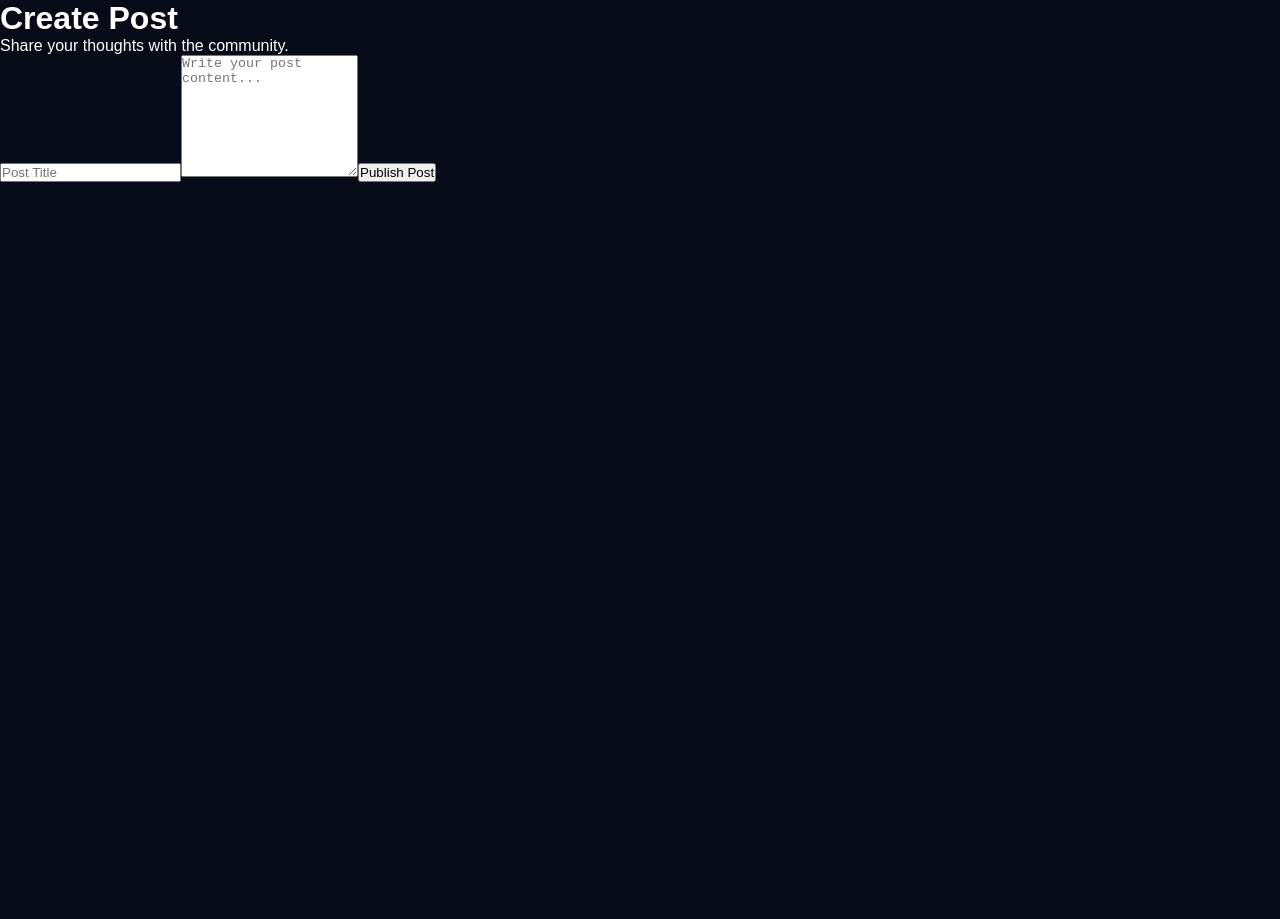
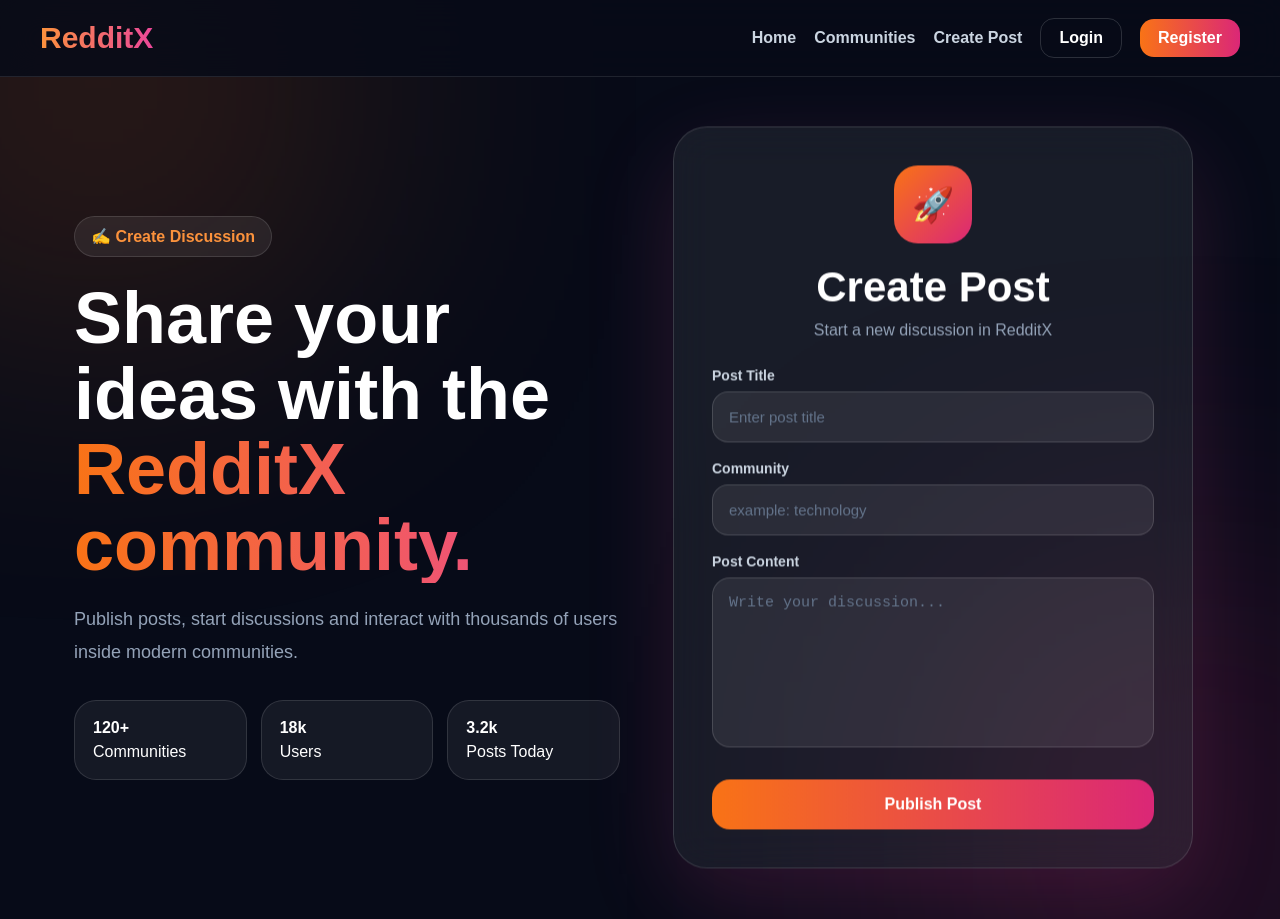
Before and after one commit to Kesarkarale/reddit-clone, a Next.js app: page /create-post in a window 1280 px wide. Before the commit the page ends 800 px from the top, so only its background shows below. Built offline with nearby package versions, Linux system fonts and the light colour scheme.

Commit message:
Implement Create Post functionality with validation

```diff
--- a/app/create-post/page.js
+++ b/app/create-post/page.js
@@ -1,36 +1,357 @@
+"use client";
+
+import { useState } from "react";
+import Navbar from "../../components/Navbar";
+
 export default function CreatePost() {
+  const [title, setTitle] = useState("");
+  const [community, setCommunity] = useState("");
+  const [content, setContent] = useState("");
+  const [message, setMessage] = useState("");
+
+  function handlePost(e) {
+    e.preventDefault();
+
+    if (!title || !community || !content) {
+      setMessage("Please fill all fields.");
+      return;
+    }
+
+    const posts =
+      JSON.parse(localStorage.getItem("redditxPosts")) || [];
+
+    const newPost = {
+      id: Date.now(),
+      title,
+      community,
+      content,
+    };
+
+    posts.unshift(newPost);
+
+    localStorage.setItem(
+      "redditxPosts",
+      JSON.stringify(posts)
+    );
+
+    setMessage("Post published successfully!");
+
+    setTitle("");
+    setCommunity("");
+    setContent("");
+  }
+
   return (
-    <main className="min-h-screen bg-[#070b18] text-white flex items-center justify-center px-6">
-      <div className="w-full max-w-3xl rounded-3xl border border-white/10 bg-white/5 p-8 backdrop-blur-2xl">
-        <h1 className="text-4xl font-black bg-gradient-to-r from-orange-400 to-pink-500 bg-clip-text text-transparent">
-          Create Post
+    <main style={page}>
+      <Navbar />
+
+      <style>{`
+        @keyframes floatCard {
+          0% { transform: translateY(0px); }
+          50% { transform: translateY(-8px); }
+          100% { transform: translateY(0px); }
+        }
+
+        @keyframes glowMove {
+          0% { transform: translate(0,0) scale(1); }
+          50% { transform: translate(20px,-15px) scale(1.08); }
+          100% { transform: translate(0,0) scale(1); }
+        }
+
+        .post-input::placeholder {
+          color: #64748b;
+        }
+      `}</style>
+
+      <div style={glowOne}></div>
+      <div style={glowTwo}></div>
+
+      <section style={wrapper}>
+        <div style={leftPanel}>
+          <span style={badge}>✍️ Create Discussion</span>
+
+          <h1 style={heroTitle}>
+            Share your ideas with the
+            <span style={gradientText}> RedditX community.</span>
           </h1>
 
-        <p className="text-slate-400 mt-2 mb-8">
-          Share your thoughts with the community.
+          <p style={heroText}>
+            Publish posts, start discussions and interact with thousands of
+            users inside modern communities.
           </p>
 
-        <form className="space-y-5">
+          <div style={miniGrid}>
+            <div style={miniCard}>
+              <strong>120+</strong>
+              <span>Communities</span>
+            </div>
+
+            <div style={miniCard}>
+              <strong>18k</strong>
+              <span>Users</span>
+            </div>
+
+            <div style={miniCard}>
+              <strong>3.2k</strong>
+              <span>Posts Today</span>
+            </div>
+          </div>
+        </div>
+
+        <div style={card}>
+          <div style={iconBox}>🚀</div>
+
+          <h2 style={titleStyle}>Create Post</h2>
+
+          <p style={subtitle}>
+            Start a new discussion in RedditX
+          </p>
+
+          {message && (
+            <div style={toast}>
+              {message}
+            </div>
+          )}
+
+          <form onSubmit={handlePost} style={form}>
+            <div>
+              <label style={label}>Post Title</label>
+
               <input
+                className="post-input"
+                style={input}
                 type="text"
-            placeholder="Post Title"
-            className="w-full rounded-xl bg-white/10 border border-white/10 px-4 py-3 outline-none"
+                placeholder="Enter post title"
+                value={title}
+                onChange={(e) => setTitle(e.target.value)}
               />
+            </div>
+
+            <div>
+              <label style={label}>Community</label>
+
+              <input
+                className="post-input"
+                style={input}
+                type="text"
+                placeholder="example: technology"
+                value={community}
+                onChange={(e) => setCommunity(e.target.value)}
+              />
+            </div>
+
+            <div>
+              <label style={label}>Post Content</label>
 
               <textarea
-            rows="8"
-            placeholder="Write your post content..."
-            className="w-full rounded-xl bg-white/10 border border-white/10 px-4 py-3 outline-none resize-none"
+                className="post-input"
+                style={textarea}
+                placeholder="Write your discussion..."
+                value={content}
+                onChange={(e) => setContent(e.target.value)}
               ></textarea>
+            </div>
 
-          <button
-            type="button"
-            className="w-full rounded-xl bg-gradient-to-r from-orange-500 to-pink-600 py-3 font-bold hover:scale-[1.02] transition"
-          >
+            <button type="submit" style={button}>
               Publish Post
             </button>
           </form>
         </div>
+      </section>
     </main>
   );
 }
+
+const page = {
+  minHeight: "100vh",
+  background: "#070b18",
+  color: "white",
+  fontFamily: "Arial, sans-serif",
+  overflow: "hidden",
+  position: "relative",
+};
+
+const glowOne = {
+  position: "absolute",
+  width: "420px",
+  height: "420px",
+  background: "#f97316",
+  filter: "blur(140px)",
+  opacity: 0.2,
+  top: "-120px",
+  left: "-120px",
+  animation: "glowMove 7s ease-in-out infinite",
+};
+
+const glowTwo = {
+  position: "absolute",
+  width: "430px",
+  height: "430px",
+  background: "#db2777",
+  filter: "blur(150px)",
+  opacity: 0.2,
+  bottom: "-140px",
+  right: "-120px",
+  animation: "glowMove 8s ease-in-out infinite",
+};
+
+const wrapper = {
+  position: "relative",
+  zIndex: 5,
+  minHeight: "85vh",
+  maxWidth: "1180px",
+  margin: "0 auto",
+  padding: "50px 24px",
+  display: "grid",
+  gridTemplateColumns: "repeat(auto-fit, minmax(320px, 1fr))",
+  gap: "40px",
+  alignItems: "center",
+};
+
+const leftPanel = {};
+
+const badge = {
+  display: "inline-block",
+  padding: "10px 16px",
+  borderRadius: "999px",
+  background: "rgba(255,255,255,0.07)",
+  border: "1px solid rgba(255,255,255,0.12)",
+  color: "#fb923c",
+  fontWeight: "800",
+  marginBottom: "24px",
+};
+
+const heroTitle = {
+  fontSize: "clamp(42px,6vw,72px)",
+  lineHeight: "1.05",
+  fontWeight: "900",
+};
+
+const gradientText = {
+  display: "block",
+  background: "linear-gradient(90deg,#f97316,#ec4899)",
+  WebkitBackgroundClip: "text",
+  color: "transparent",
+};
+
+const heroText = {
+  color: "#94a3b8",
+  lineHeight: "1.8",
+  fontSize: "18px",
+  marginTop: "20px",
+  maxWidth: "560px",
+};
+
+const miniGrid = {
+  display: "grid",
+  gridTemplateColumns: "repeat(auto-fit,minmax(140px,1fr))",
+  gap: "14px",
+  marginTop: "32px",
+};
+
+const miniCard = {
+  padding: "18px",
+  borderRadius: "22px",
+  background: "rgba(255,255,255,0.06)",
+  border: "1px solid rgba(255,255,255,0.12)",
+  display: "grid",
+  gap: "6px",
+};
+
+const card = {
+  width: "100%",
+  maxWidth: "520px",
+  margin: "0 auto",
+  padding: "38px",
+  borderRadius: "34px",
+  background: "rgba(255,255,255,0.07)",
+  border: "1px solid rgba(255,255,255,0.14)",
+  backdropFilter: "blur(20px)",
+  boxShadow: "0 30px 90px rgba(236,72,153,0.16)",
+  animation: "floatCard 5s ease-in-out infinite",
+};
+
+const iconBox = {
+  width: "78px",
+  height: "78px",
+  borderRadius: "24px",
+  background: "linear-gradient(135deg,#f97316,#db2777)",
+  display: "flex",
+  alignItems: "center",
+  justifyContent: "center",
+  fontSize: "34px",
+  margin: "0 auto 20px",
+};
+
+const titleStyle = {
+  textAlign: "center",
+  fontSize: "42px",
+  fontWeight: "900",
+};
+
+const subtitle = {
+  textAlign: "center",
+  color: "#94a3b8",
+  marginTop: "10px",
+  marginBottom: "28px",
+};
+
+const toast = {
+  padding: "14px",
+  borderRadius: "16px",
+  background: "rgba(34,197,94,0.12)",
+  border: "1px solid rgba(34,197,94,0.3)",
+  color: "#86efac",
+  textAlign: "center",
+  marginBottom: "20px",
+  fontWeight: "700",
+};
+
+const form = {
+  display: "grid",
+  gap: "18px",
+};
+
+const label = {
+  display: "block",
+  marginBottom: "8px",
+  color: "#cbd5e1",
+  fontWeight: "700",
+  fontSize: "14px",
+};
+
+const input = {
+  width: "100%",
+  padding: "16px",
+  borderRadius: "16px",
+  border: "1px solid rgba(255,255,255,0.14)",
+  background: "rgba(255,255,255,0.08)",
+  color: "white",
+  outline: "none",
+  fontSize: "15px",
+};
+
+const textarea = {
+  width: "100%",
+  minHeight: "170px",
+  padding: "16px",
+  borderRadius: "18px",
+  border: "1px solid rgba(255,255,255,0.14)",
+  background: "rgba(255,255,255,0.08)",
+  color: "white",
+  outline: "none",
+  resize: "none",
+  fontSize: "15px",
+};
+
+const button = {
+  marginTop: "10px",
+  padding: "16px",
+  borderRadius: "18px",
+  border: "none",
+  background: "linear-gradient(90deg,#f97316,#db2777)",
+  color: "white",
+  fontSize: "16px",
+  fontWeight: "900",
+  cursor: "pointer",
+};
```
Lines whose indentation alone changed are shown as unchanged.
